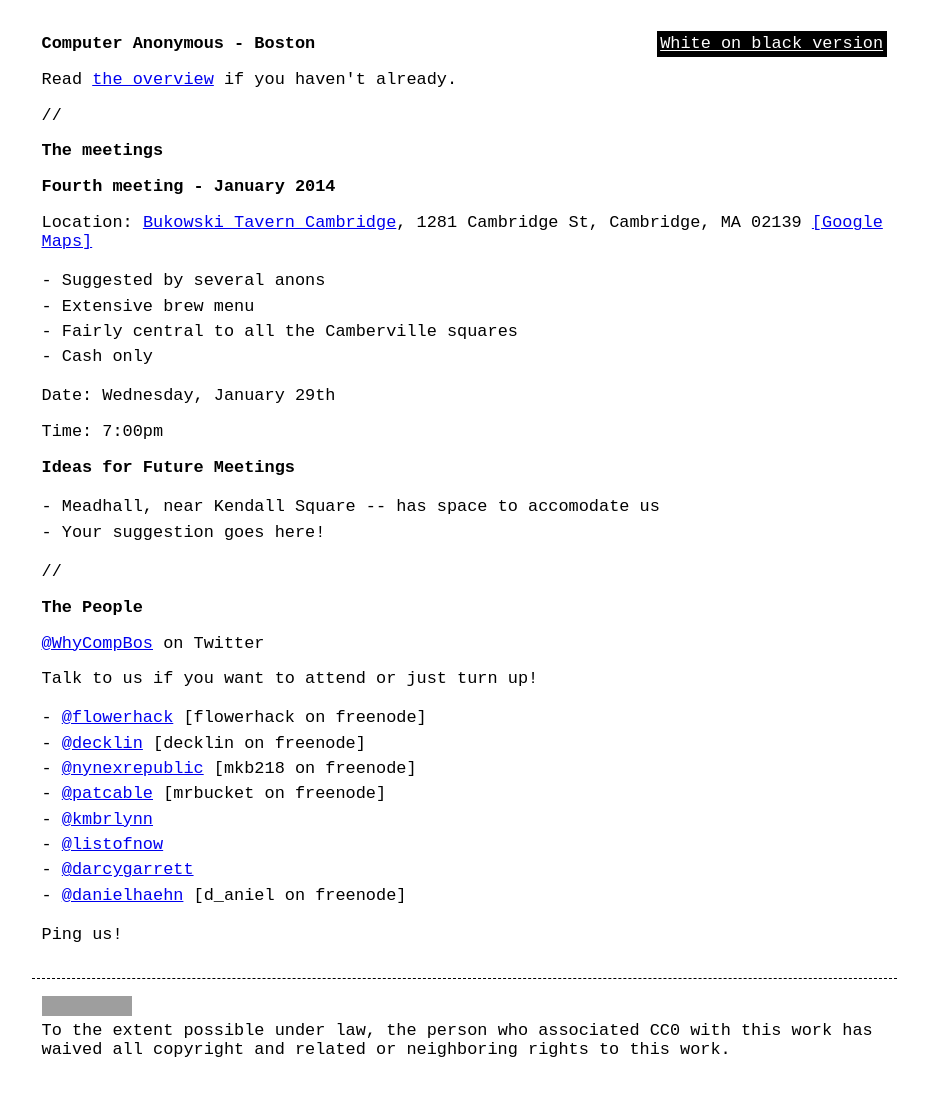
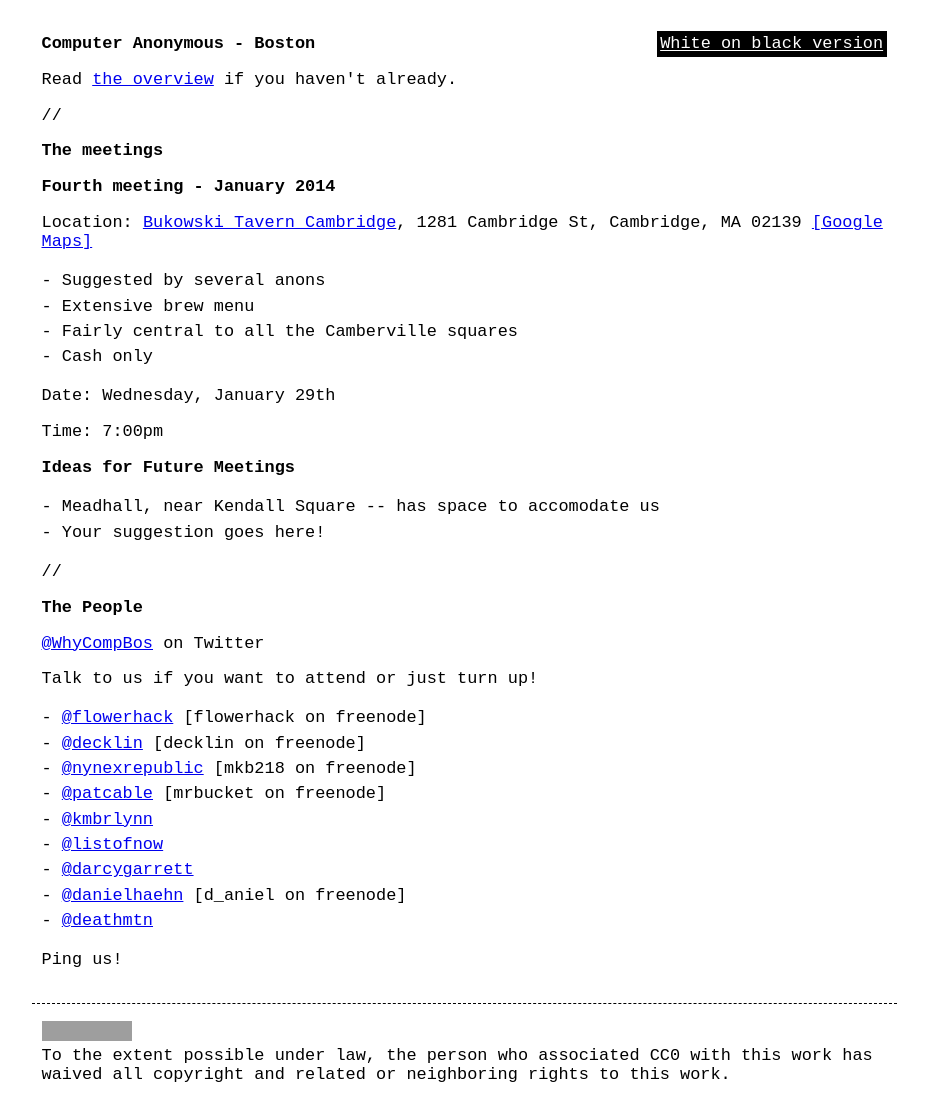
Before and after one commit to computeranonymous/computer, a Jekyll site: the page built from us_boston.html, in a window 1280 px wide. Shown: the whole page, without its empty margins (176-1104 px from the left). Built offline with Jekyll 4.4.1, drawn with Linux system fonts in a browser that asks for light colours; before the commit the page ends 1093 px from its top, so only the background shows below that; grey boxes are pictures that could not be loaded.

Commit message:
Added self to list of Twitter users to talk to.

```diff
--- a/us_boston.html
+++ b/us_boston.html
@@ -39,5 +39,6 @@
       <li><a href="https://twitter.com/listofnow">@listofnow</a></li>
       <li><a href="https://twitter.com/darcygarrett">@darcygarrett</a></li>
       <li><a href="https://twitter.com/danielhaehn">@danielhaehn</a> [d_aniel on freenode]</li>
+      <li><a href="https://twitter.com/darcygarrett">@deathmtn</a></li>
     </ul>
     <p>Ping us!</p>
```
